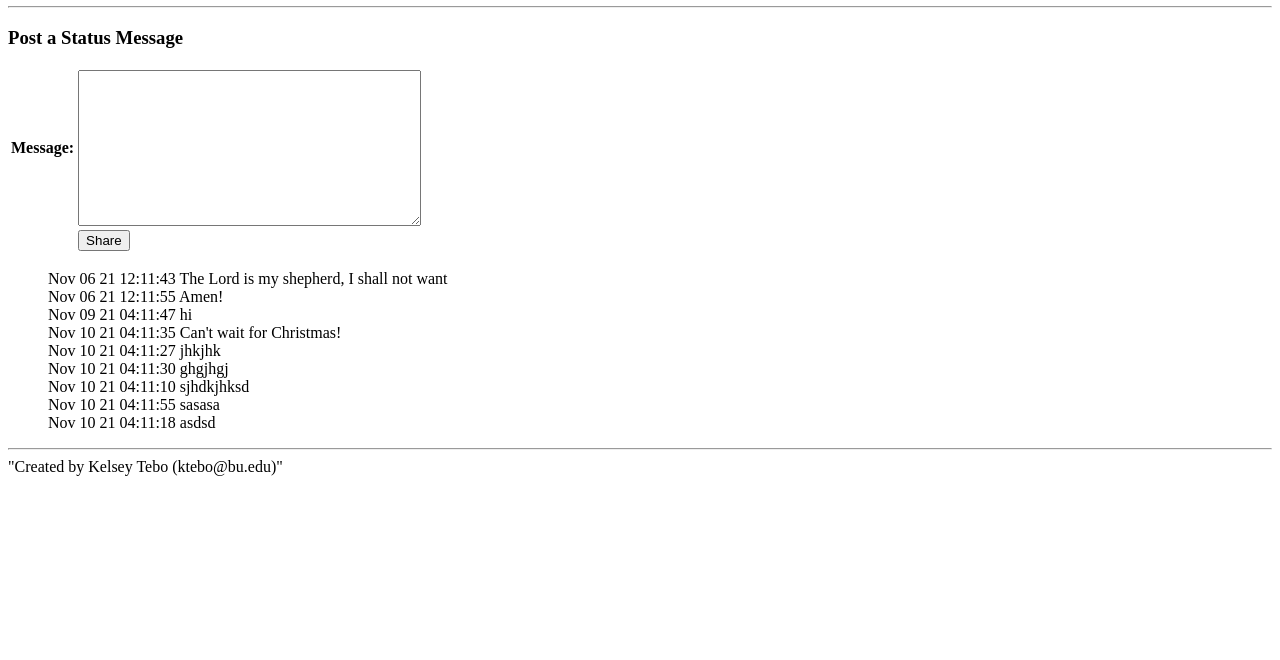
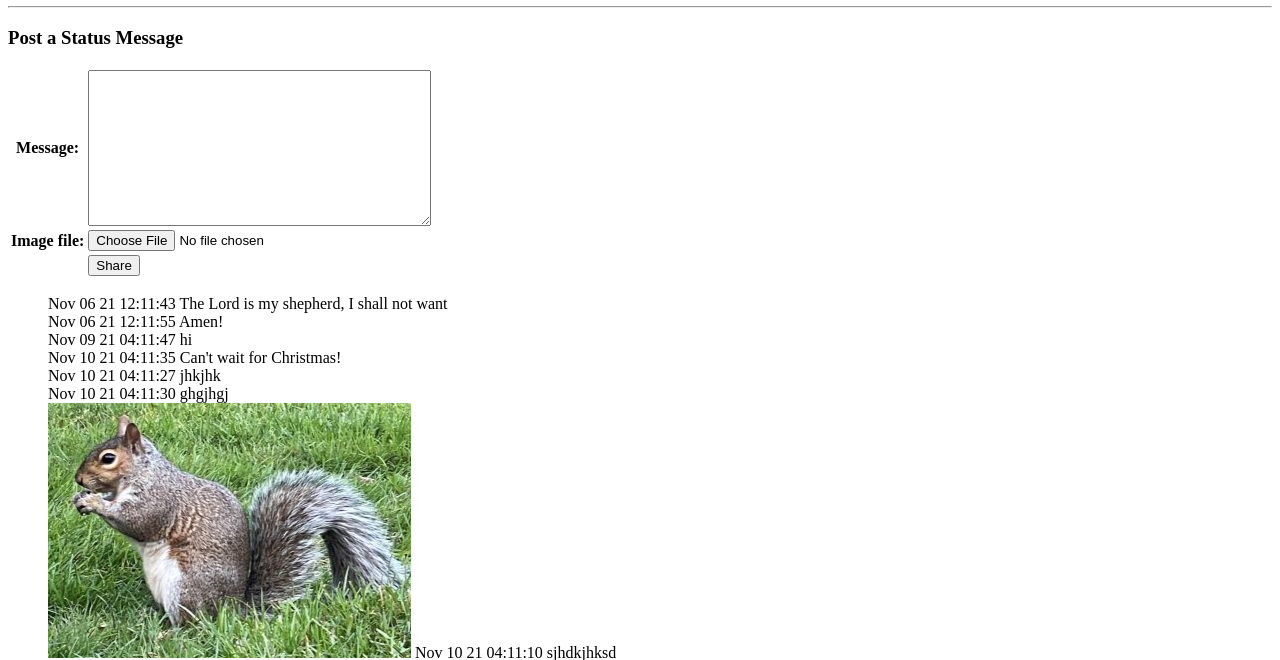
Before and after one commit to technocowdancer/cs108-examples, a Django app: page /mini_fb/profile/1 in a window 1280 px wide. Shown: the part 423-1083 px from the top of the page. Before the commit the page ends 899 px from the top, so only its background shows below. Run offline with Django 3.2, Linux system fonts and the light colour scheme; data comes from the database, SQL or seed files in the repository; both versions use the stored data as it was after the commit.

Commit message:
Made it possible to post images w/ status message updates

```diff
--- a/mini_fb/forms.py
+++ b/mini_fb/forms.py
@@ -26,7 +26,8 @@ class UpdateProfileForm(forms.ModelForm):
 
 class CreateStatusMessageForm(forms.ModelForm):
     '''A form to create a new message post on a profile.'''
+    image_file = forms.ImageField(required=False)
     class Meta:
         '''additional data about this form'''
         model = StatusMessage # which model to create
-        fields = ['message'] # which fields to create
+        fields = ['message', 'image_file'] # which fields to create
--- a/mini_fb/models.py
+++ b/mini_fb/models.py
@@ -40,6 +40,9 @@ class StatusMessage(models.Model):
     # profile
     profile = models.ForeignKey(Profile, on_delete=models.CASCADE)
 
+    # for images
+    image_file = models.ImageField(blank=True)
+
     def __str__(self):
         '''return a string representation of this model'''
 
--- a/mini_fb/templates/mini_fb/show_profile_page.html
+++ b/mini_fb/templates/mini_fb/show_profile_page.html
@@ -32,13 +32,12 @@
                     </table>
                 </td>
             </tr>
-
         </tbody>
     </table>
     <a href="{% url 'update_profile' profile.pk %}">Edit This Profile</a>
 <hr>
     <h3>Post a Status Message</h3>
-    <form action="{% url 'post_status_message' profile.pk %}" method="POST">
+    <form action="{% url 'post_status_message' profile.pk %}" method="POST" enctype="multipart/form-data">
         {% csrf_token %}
         <!--{{form}}-->
         <table>
@@ -51,6 +50,9 @@
     </form>
     <ul>
         {% for message in profile.get_status_message %}
+        {% if message.image_file %}
+        <img src='{{message.image_file.url}}' style='max-width: 600;'>
+        {% endif %}
         {{message.time_stamp|date:"M d y h:m:s"}} {{message.message}} <br>
         {% endfor %}
     </ul>
--- a/mini_fb/views.py
+++ b/mini_fb/views.py
@@ -63,7 +63,7 @@ def post_status_message(request, pk):
         # print(request.POST) # for debugging at the console
 
         # create the form object from the request's POST data
-        form = CreateStatusMessageForm(request.POST or None)
+        form = CreateStatusMessageForm(request.POST or None, request.FILES or None)
 
         if form.is_valid():
 
@@ -78,7 +78,6 @@ def post_status_message(request, pk):
 
             # now commit to database
             status_message.save()
-
-    # redirect the user to the show_profile_page view
+        # redirect the user to the show_profile_page view
     url = reverse('show_profile_page', kwargs={'pk': pk})
     return redirect(url)
```
Also changed, not shown: db.sqlite3, media/132-1326167_confetti-clipart-translucent-high-resolution-confetti-hd-png.png (added), media/Screenshot_2021-10-05_213612.png (added), media/wallpapers_October2019_desktop.png (added), mini_fb/migrations/0007_statusmessage_image_file.py (added).
